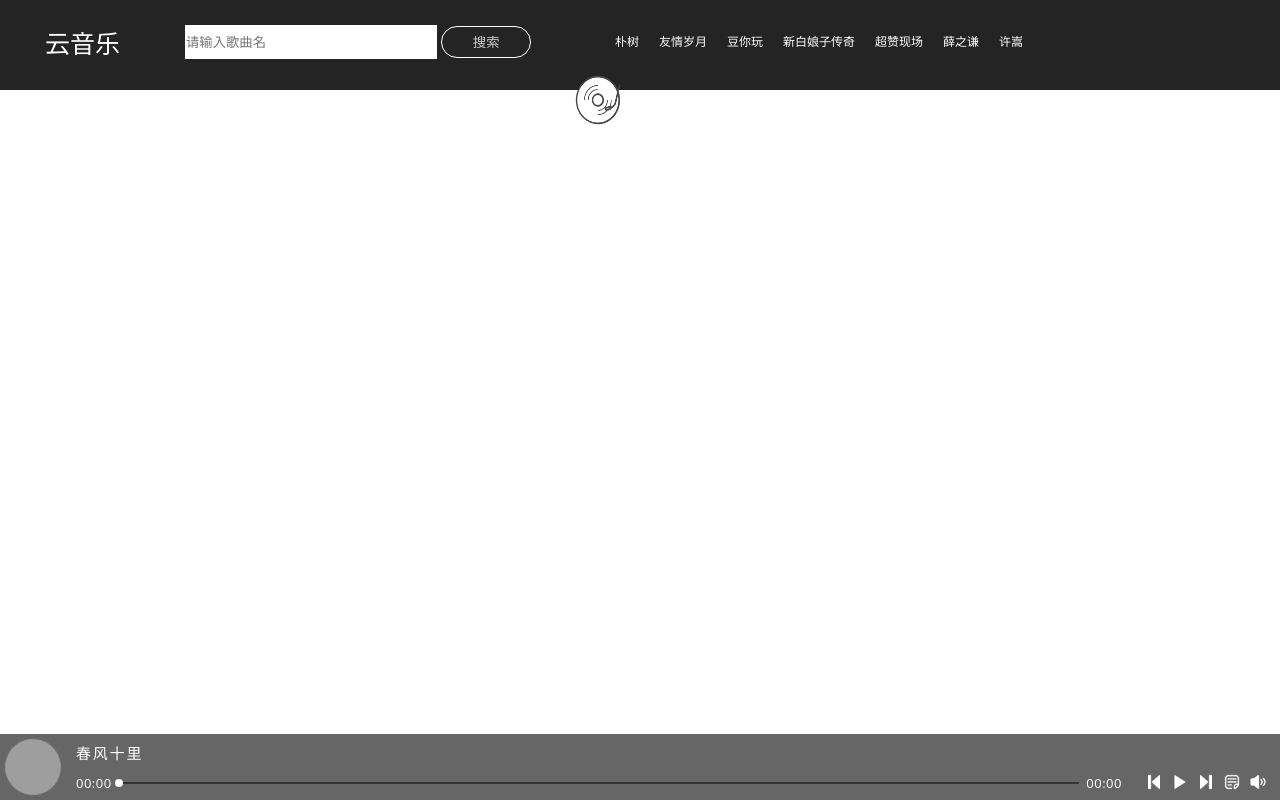
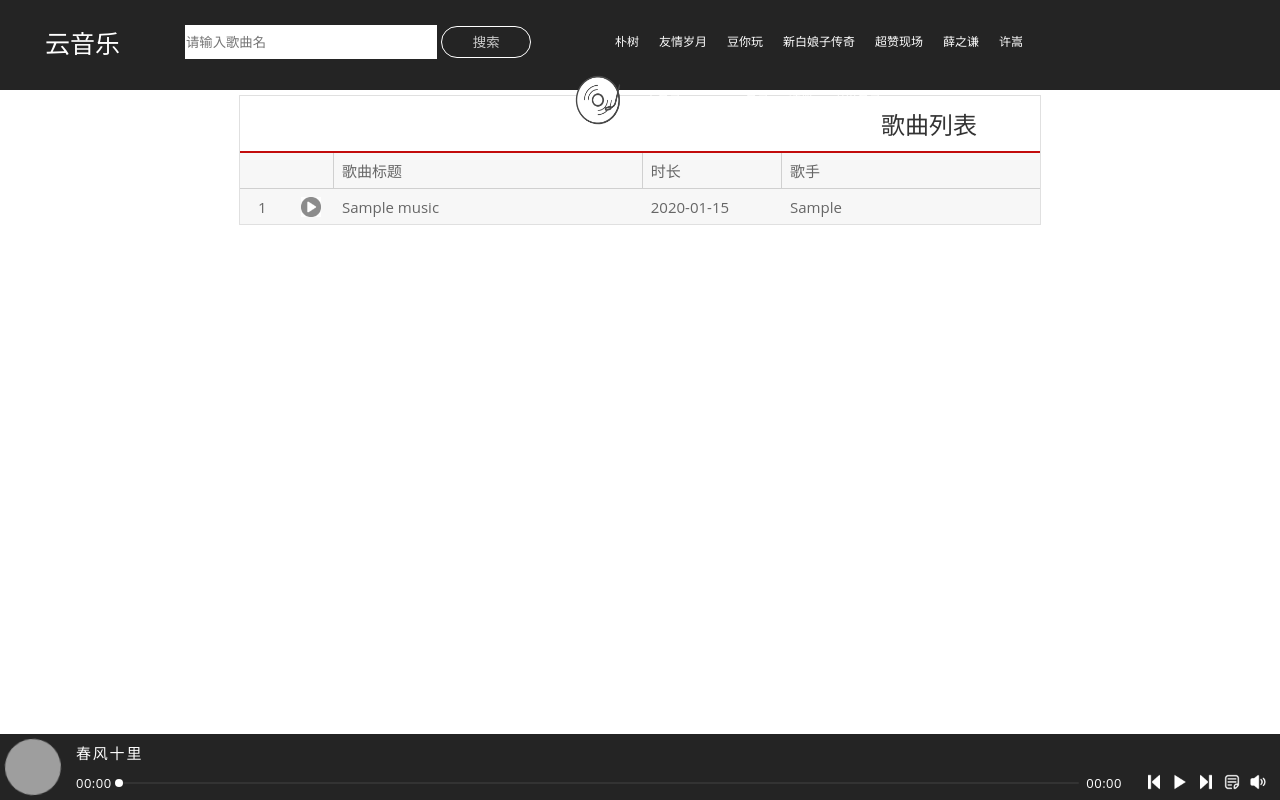
Before and after one commit to 2701160234/musicApp, a Django app: page /index/ in a window 1280 px wide. Run offline with Django 3.2, Linux system fonts and the light colour scheme; tables that the repository leaves empty hold one stand-in row (values such as "Sample post"); data that the repository does not hold is empty; grey boxes are pictures that could not be loaded.

Commit message:
实现主页功能，利用Ajax实现动态加载歌曲

```diff
--- a/project/myApp/models.py
+++ b/project/myApp/models.py
@@ -36,7 +36,7 @@ class Musci(models.Model):
     musicOuther = models.CharField(max_length=30)
     # lyricContent = models.CharField(max_length=400)
     lyricContent = models.TextField()
-    musicImg = models.CharField(max_length=100)
+    # musicImg = models.CharField(max_length=100)
 
 
     class Meta:
--- a/project/myApp/views.py
+++ b/project/myApp/views.py
@@ -2,17 +2,38 @@ from django.shortcuts import render,redirect
 import os
 from django.conf import settings
 import time,random
+import json
 
 from django.views.decorators.csrf import csrf_exempt
 
-from .models import User
+from .models import User,Musci
 from django.contrib.auth import logout
 from django.http import HttpResponse
 from django.http import JsonResponse
 # Create your views here.
 def index(request):
     name = request.session.get('username','未登录')
-    return render(request,'myApp/index.html',{'title':"主页",'userName':name})
+    start = 0
+    limit = 50
+    if request.is_ajax():
+        start = int(request.GET.get("start"))
+        limit = int(request.GET.get("limit"))
+        musicList = Musci.objects.all()[start:start + limit]
+        mL = []
+        for item in musicList:
+            m = {
+                'name':item.musicName,
+                'time':item.musicTime,
+                'outher':item.musicOuther
+            }
+            mL.append(m)
+        # musicLJ = {
+        #     'music':mL
+        # }
+        # musicJson = json.dumps(musicLJ)
+        return JsonResponse({"music":mL})
+    music = Musci.objects.all()[start:start+limit]
+    return render(request,'myApp/index.html',{'title':"主页",'userName':name,"music":music})
 
 @csrf_exempt
 def login(request):
--- a/project/static/myApp/css/audio.css
+++ b/project/static/myApp/css/audio.css
@@ -16,7 +16,7 @@ ul li{
 	height: auto;
 	bottom: 0;
 	left: 0;
-	background-color: rgba(0,0,0,0.6);
+	background-color: #242424;
 	color: #fff;
 }
 .audio-container{
--- a/project/static/myApp/css/base.css
+++ b/project/static/myApp/css/base.css
@@ -1,6 +1,9 @@
 *{
 	padding: 0;
 	margin: 0;
+}
+a{
+	text-decoration: none;
 }
 #topbar{
 	height: 90px;
--- a/project/static/myApp/css/index.css
+++ b/project/static/myApp/css/index.css
@@ -0,0 +1,105 @@
+a{
+	text-decoration: none;
+}
+.songtb{
+	width: 800px;
+	margin: 0 auto;
+	border: 1.5px solid #e0e0e0;
+	margin-top: 5px;
+}
+#songhead{
+	font-family: "Microsoft Yahei", Arial, Helvetica, sans-serif;
+	font-size: 24px;
+	color: #333333;
+	height: 50px;
+	line-height: 50px;
+	margin-top: 5px;
+	border-bottom: 2px solid #c20c0c;
+}
+thead tr th{
+	color: #666666;
+	font-weight: normal;
+	font-size: 15px;
+	background-color: #f7f7f7;
+	text-align: left;
+	border-bottom: 1.5px solid #d0d0d0;
+}
+.order{
+	width: 100px;
+	height: 35px;
+	padding-left: 10px;
+	/*line-height: 35px;*/
+}
+.songName{
+	width: 300px;
+	height: 35px;
+	padding-left: 8px;
+	overflow: hidden;
+	white-space: nowrap;
+	text-overflow: ellipsis;
+}
+.songName a div{
+	width: 300px;
+	overflow: hidden;
+	white-space: nowrap;
+	text-overflow: ellipsis;
+}
+.songTime{
+	width: 150px;
+	height: 35px;
+	padding-left: 8px;
+}
+.songer{
+	width: 250px;
+	height: 35px;
+	padding-left: 8px;
+}
+.songer a div{
+	width: 250px;
+	overflow: hidden;
+	white-space: nowrap;
+	text-overflow: ellipsis;
+}
+thead .order{
+	border-right: 1.5px solid #d0d0d0;
+}
+thead .songName{
+	border-right: 1.5px solid #d0d0d0;
+}
+thead .songTime{
+	border-right: 1.5px solid #d0d0d0;
+}
+
+tbody{
+	font-size: 15px;
+	color: #666666;
+}
+tbody a{
+	color: #666666;
+}
+.order div{
+	position: relative;
+}
+.play{
+	margin-left: 33px;
+	position: absolute;
+	left: 18px;
+	top: -10px;
+}
+.play img{
+	height: 20px;
+	width: 20px;
+	cursor: pointer;
+}
+.order .num{
+	display: inline-block;
+	width: 20px;
+	height: 20px;
+	align-content: center;
+	position: absolute;
+	left: 8px;
+	top: -10px;
+}
+tbody .ls:nth-child(odd){
+	background-color: #f7f7f7;
+}
--- a/project/static/myApp/js/index.js
+++ b/project/static/myApp/js/index.js
@@ -0,0 +1,66 @@
+$(document).ready(function () {
+    function getDocumentTop() {
+    var scrollTop = 0, bodyScrollTop = 0, documentScrollTop = 0;
+    if (document.body) {
+        bodyScrollTop = document.body.scrollTop;
+    }
+    if (document.documentElement) {
+        documentScrollTop = document.documentElement.scrollTop;
+    }
+    scrollTop = (bodyScrollTop - documentScrollTop > 0) ? bodyScrollTop : documentScrollTop;
+    return scrollTop;
+}
+
+//可视窗口高度
+function getWindowHeight() {
+    var windowHeight = 0;
+    if (document.compatMode == "CSS1Compat") {
+        windowHeight = document.documentElement.clientHeight;
+    } else {
+        windowHeight = document.body.clientHeight;
+    }
+    return windowHeight;
+}
+
+//滚动条滚动高度
+function getScrollHeight() {
+    var scrollHeight = 0, bodyScrollHeight = 0, documentScrollHeight = 0;
+    if (document.body) {
+        bodyScrollHeight = document.body.scrollHeight;
+    }
+
+    if (document.documentElement) {
+        documentScrollHeight = document.documentElement.scrollHeight;
+    }
+    scrollHeight = (bodyScrollHeight - documentScrollHeight > 0) ? bodyScrollHeight : documentScrollHeight;
+    return scrollHeight;
+}
+
+
+/*
+当滚动条滑动，触发事件，判断是否到达最底部
+然后调用ajax处理函数异步加载数据
+*/
+var lim = 50;
+var st = 0;
+window.onscroll = function () {
+    //监听事件内容
+    if (getScrollHeight() == getWindowHeight() + getDocumentTop()) {
+        //当滚动条到底时,这里是触发内容
+        //异步请求数据,局部刷新dom
+        st += lim;
+        ajax_function();
+    }
+}
+function ajax_function() {
+    $.get('/index/',{start:st,limit:lim},function (data) {
+        console.log(data.music);
+        var j = st+1;
+        for(var i=0;i<data.music.length;i++){
+            var $tr = $('<tr class="ls"><td class="order"><div><span class="num">'+j+'</span><span class="play"><img src="/static/myApp/images/pl.jpg" title="播放"/></span></div></td><td class="songName"><a href="" title="'+data.music[i].name+'"><div>'+data.music[i].name+'</div></a></td><td class="songTime"><span>'+data.music[i].time+'</span></td><td class="songer"><a href="" title="'+data.music[i].outher+'"><div>'+data.music[i].outher+'</div></a></td></tr>');
+            $("tbody").append($tr);
+            j++;
+        }
+    })
+}
+})
--- a/project/templates/myApp/base.html
+++ b/project/templates/myApp/base.html
@@ -7,9 +7,7 @@
 		<link rel="stylesheet" type="text/css" href="{% static 'myApp/css/base.css' %}"/>
 		<link rel="stylesheet" type="text/css" href="{% static 'myApp/css/audio.css' %}">
 		<script src="{% static 'myApp/js/jquery-3.1.1.min.js' %}" type="text/javascript" charset="utf-8"></script>
-        {% block linkScript %}
 
-        {% endblock %}
 	</head>
 	<body>
 		<div id="topbar">
@@ -92,6 +90,9 @@
 	</div>
 
 	</body>
+    {% block linkScript %}
+
+    {% endblock %}
 	<script type="text/javascript" src="{% static 'myApp/js/audio.js' %}"></script>
 	<script src="{% static 'myApp/js/playAudio.js' %}" type="text/javascript" charset="utf-8"></script>
 </html>
--- a/project/templates/myApp/index.html
+++ b/project/templates/myApp/index.html
@@ -6,5 +6,40 @@
 {% endblock linkScript %}
 
 {% block main %}
-
+<div class="songtb">
+			<div id="songhead">
+				<span>歌曲列表</span>
+			</div>
+			<div id="songList">
+				<table  cellspacing="0px">
+					<thead>
+						<tr>
+							<th class="order"><span>&nbsp;</span></th>
+							<th class="songName"><span>歌曲标题</span></th>
+							<th class="songTime"><span>时长</span></th>
+							<th class="songer"><span>歌手</span></th>
+						</tr>
+					</thead>
+					<tbody>
+                    {% for item in music %}
+                        <tr class="ls">
+							<td class="order">
+							<div>
+								<span class="num">{{forloop.counter}}</span>
+								<span class="play">
+									<img src="{% static 'myApp/images/pl.jpg' %}" title="播放"/>
+								</span>
+							</div>
+							</td>
+							<td class="songName"><a href="" title="5000 Miles"><div>{{ item.musicName }}</div></a></td>
+							<td class="songTime"><span>
+								{{ item.musicTime }}
+							</span></td>
+							<td class="songer"><a href="" title=" Thomas Junior"><div>{{ item.musicOuther }}</div></a></td>
+						</tr>
+                    {% endfor %}
+					</tbody>
+				</table>
+			</div>
+		</div>
 {% endblock main %}
```
Also changed, not shown: project/static/myApp/images/pl.jpg (added).
